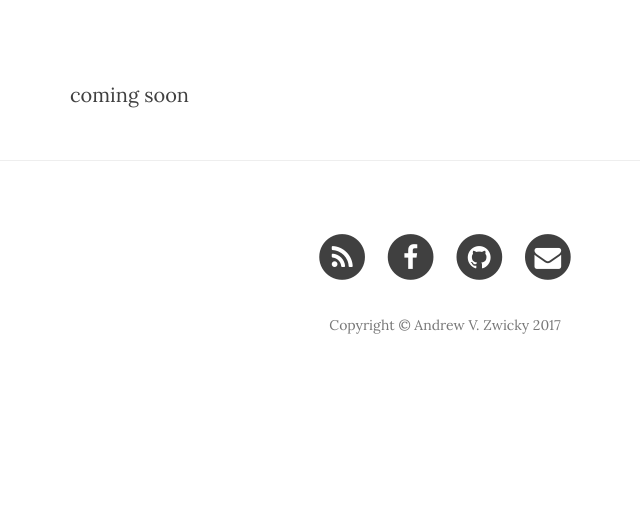
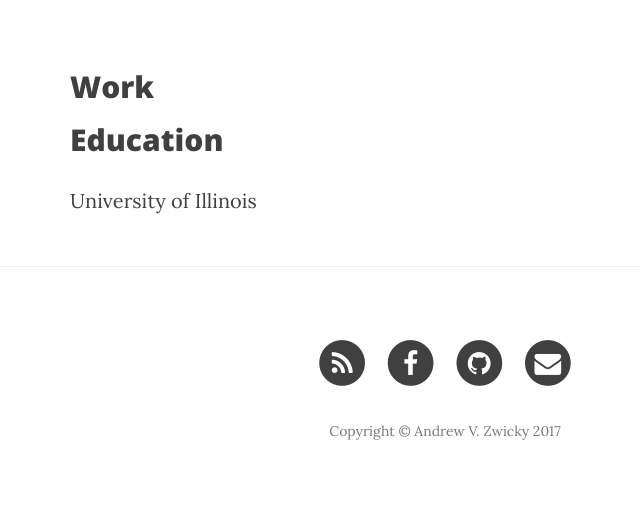
Before and after one commit to garth5689/garth5689.github.io, a Jekyll site: the page built from cv.md, in a window 1280 px wide. Shown: the part 448-955 px from the top of the page, without its empty margins (195-835 px from the left). Built offline with Jekyll 4.4.1, drawn with Linux system fonts in a browser that asks for light colours; nearby versions of some CDN libraries; comment, search, counter and statistics services are not loaded; before the commit the page ends 900 px from its top, so only the background shows below that.

Commit message:
Update cv.md

```diff
--- a/cv.md
+++ b/cv.md
@@ -7,4 +7,7 @@ header-img: "img/cv/books.jpg"
 header-credit: "https://unsplash.com/@impatrickt"
 ---
 
-coming soon
+## Work
+
+## Education
+University of Illinois
```
